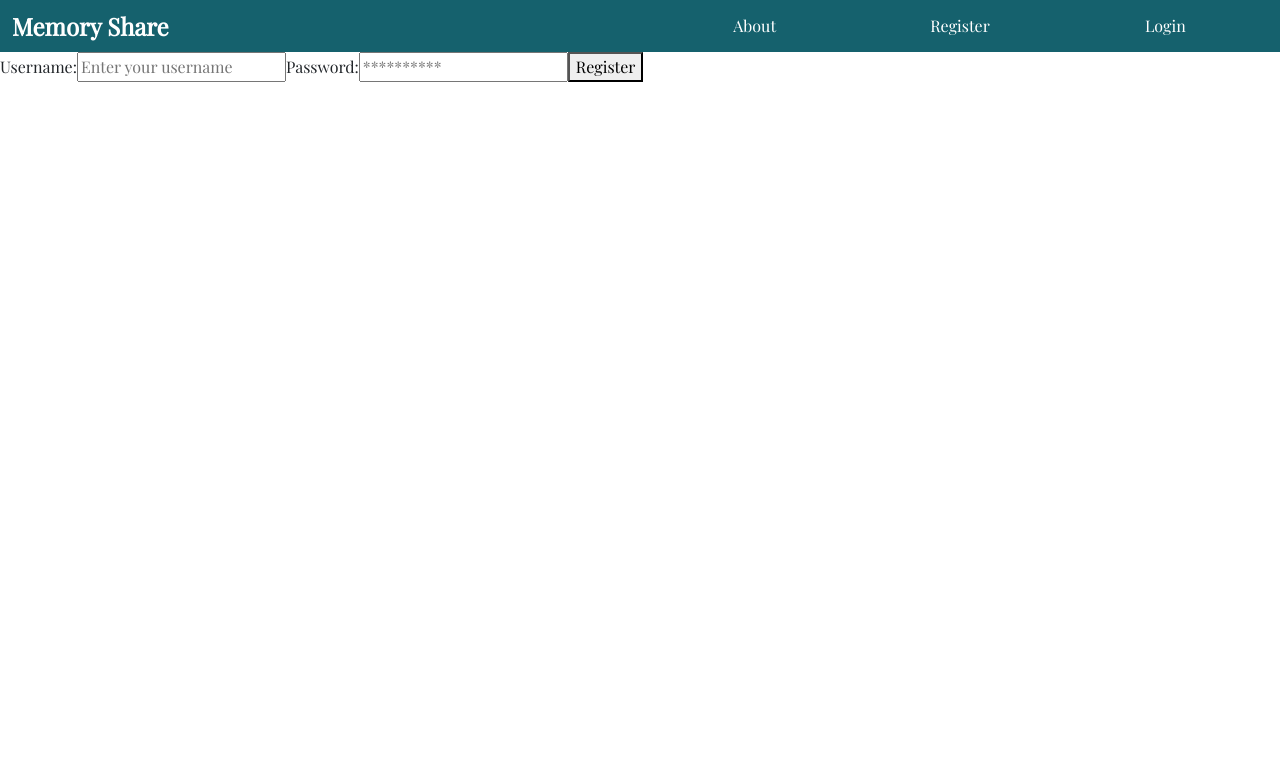
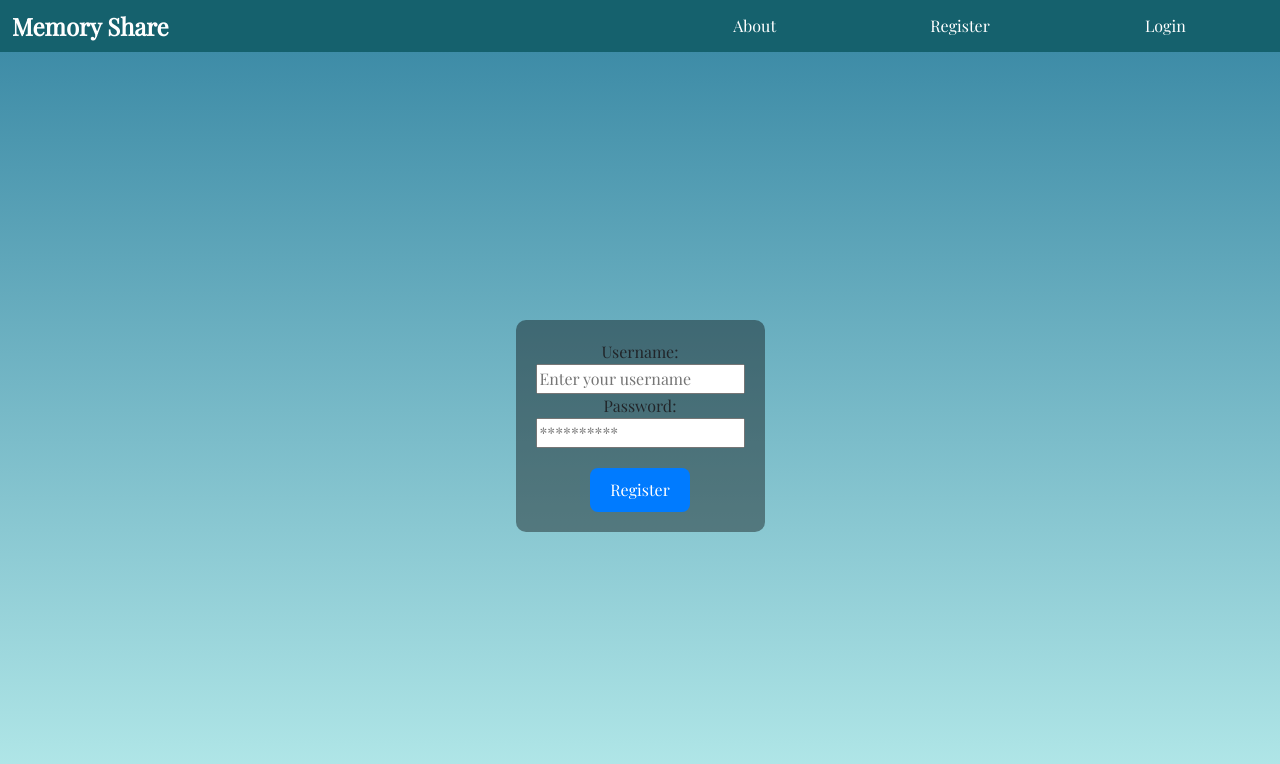
Before and after one commit to Haseebzz/Memory-share, a React (Create React App) app in the folder frontend/: page /register in a window 1280 px wide. Shown: the top 764 px of the page. Built offline with nearby package versions, Linux system fonts and the light colour scheme.

Commit message:
Finish Register page with styling.

```diff
--- /dev/null
+++ b/frontend/src/css/Register.css
@@ -0,0 +1,37 @@
+.Body {
+  margin: 0;
+  display: flex;
+  justify-content: center;
+  align-items: center;
+  min-height: 93.5vh;
+  background-image: linear-gradient(to bottom, #3e8ca7, #b5eaea);
+}
+
+.TextBoxes {
+  display: flex;
+  flex-direction: column;
+  align-items: center;
+}
+.Box {
+  padding: 20px;
+  background-color: rgba(0, 0, 0, 0.4);
+  border-radius: 10px;
+}
+button.registerButton {
+  margin-top: 20px;
+  padding: 10px 20px;
+  border: none;
+  border-radius: 8px;
+  background-color: #007bff;
+  color: #fff;
+  font-size: 16px;
+  cursor: pointer;
+  transition: background-color 0.3s ease;
+}
+button:hover {
+  background-color: #07d61f;
+}
+
+button:active {
+  background-color: #003b80;
+}
--- a/frontend/src/pages/Register.jsx
+++ b/frontend/src/pages/Register.jsx
@@ -1,6 +1,8 @@
-import React, {useState} from 'react'
-import axios from "axios";
+import React, { useState } from 'react';
+import axios from 'axios';
 import { useNavigate } from 'react-router-dom';
+import '../css/Register.css';
+
 const Register = () => {
   const [username, setUsername] = useState('');
   const [password, setPassword] = useState('');
@@ -8,34 +10,31 @@ const Register = () => {
 
   const handleSubmit = async (e) => {
     e.preventDefault();
-        try{
+    try {
       await axios.post('http://localhost:4000/auth/register', {
         username,
         password,
-          })
-          alert("Registeration Completed! Now Login");
-          navigate("/login")
+      });
+      alert('Registeration Completed! Now Login');
+      navigate('/login');
     } catch (error) {
       console.log(error);
     }
   };
 
-
   return (
-    <div>
-     <form  onSubmit={handleSubmit}>
-      <label htmlFor="username">
-        Username:
-      </label>
+    <div className="Body">
+      <div className="Box">
+        <form onSubmit={handleSubmit}>
+          <div className="TextBoxes">
+            <label htmlFor="username">Username:</label>
             <input
               type="text"
               value={username}
               onChange={(e) => setUsername(e.target.value)}
               placeholder="Enter your username"
             />
-      <label htmlFor="password">
-        Password:
-      </label>
+            <label htmlFor="password">Password:</label>
             <input
               id="password"
               type="password"
@@ -44,15 +43,14 @@ const Register = () => {
               placeholder="**********"
             />
 
-
-      <button
-        type="submit"
-      >
+            <button className="registerButton" type="submit">
               Register
             </button>
+          </div>
         </form>
       </div>
-  )
-}
+    </div>
+  );
+};
 
-export default Register
+export default Register;
```
Lines whose indentation alone changed are shown as unchanged.
